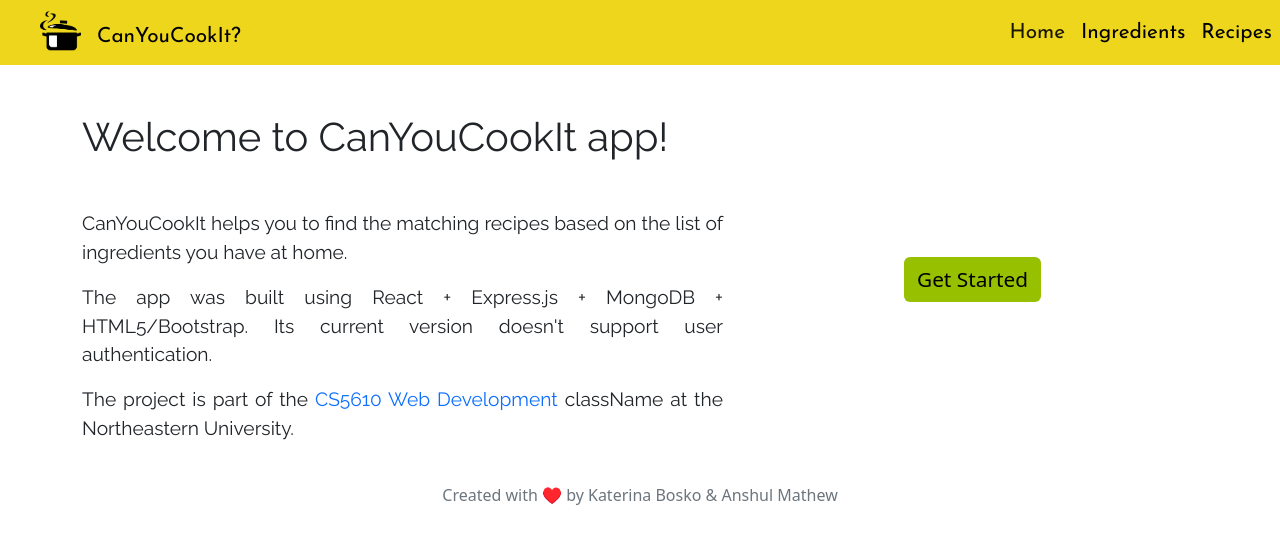
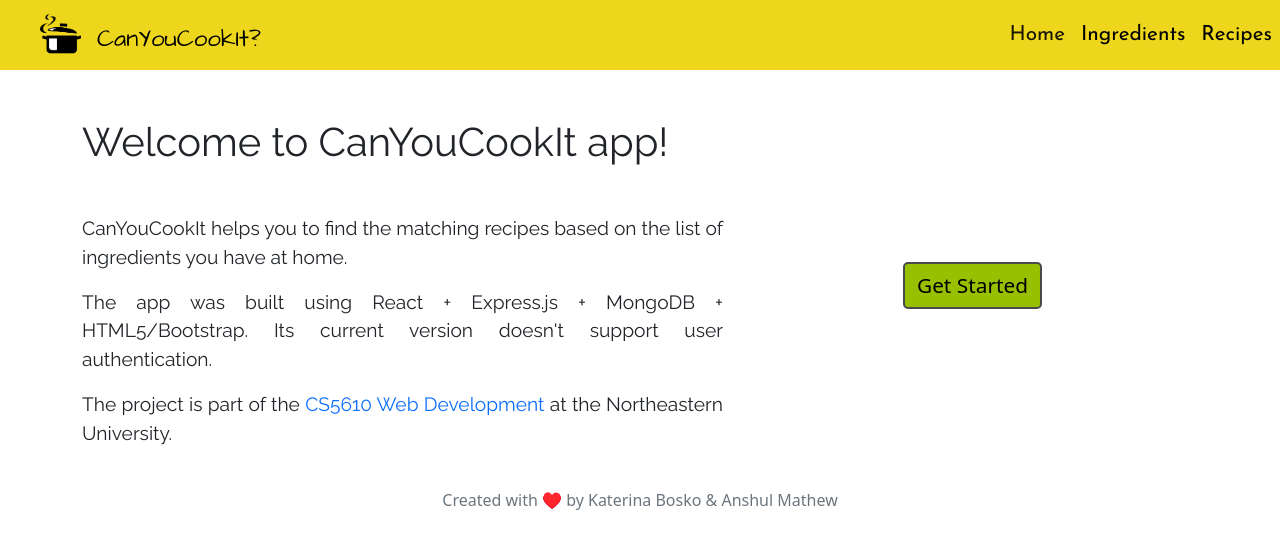
Before and after one commit to k-bosko/CanYouCookIt-v2, a React (Create React App) app: page /recipes in a window 1280 px wide. Shown: the top 548 px of the page. Built offline with nearby package versions, Linux system fonts and the light colour scheme.

Commit message:
updated main.css

```diff
--- a/public/css/main.css
+++ b/public/css/main.css
@@ -1,48 +1,52 @@
 .custom-navbar {
-    background-color: #EED61D;
+  background-color: #eed61d;
 }
 
-.btn-start{
-    background-color: #97C001;
+.btn-start {
+  background-color: #97c001;
   color: black;
   text-align: center;
   font-size: 1.3rem;
+  border-radius: 5px;
+  border: 2px solid hsl(198, 1%, 29%);
 }
 
-.btn-start:hover{
+.btn-start:hover {
   background-color: #769505;
   color: black;
+  border-radius: 5px;
+  border: 2px solid hsl(198, 1%, 29%);
 }
 
 .navbar-brand {
   color: black;
-    font-family: "Josefin Sans";
-    font-size: 1.3rem;
+  font-family: "Architects Daughter";
+  font-size: 1.5rem;
 }
 
 .nav-item {
   font-family: "Josefin Sans";
   font-size: 1.3rem;
-    color:black;
+  color: black;
 }
 
 .nav-item:hover {
   text-decoration: underline;
-    color:black;
+  color: black;
 }
 
 h1 {
   font-family: "Raleway";
-    margin-top:  3rem;
-    margin-bottom:  3rem;
+  margin-top: 3rem;
+  margin-bottom: 3rem;
 }
 
 p {
   font-size: larger;
   text-align: justify;
-    font-family: "Raleway"
+  font-family: "Raleway";
 }
 
 div a {
-    text-decoration:none;
+  text-decoration: none;
 }
--- a/public/index.html
+++ b/public/index.html
@@ -9,7 +9,7 @@
     <link href="/css/main.css" rel="stylesheet" />
     <link
       rel="stylesheet"
-      href="https://fonts.googleapis.com/css?family=Josefin+Sans|Lato|Raleway"
+      href="https://fonts.googleapis.com/css?family=Josefin+Sans|Architects+Daughter|Raleway"
     />
 </head>
 
--- a/src/components/Main.jsx
+++ b/src/components/Main.jsx
@@ -1,5 +1,6 @@
 import React from "react";
 
+//TODO refactor Main with props and smaller components?
 function Main() {
   return (
     <main>
@@ -21,7 +22,7 @@ function Main() {
               <a href="https://johnguerra.co/classNamees/webDevelopment_fall_2022/">
                 CS5610 Web Development
               </a>{" "}
-              className at the Northeastern University.
+              at the Northeastern University.
             </p>
           </div>
           <div className="col-5">
```
Lines whose indentation alone changed are shown as unchanged.
